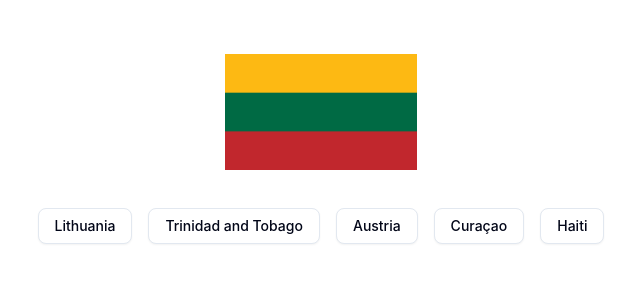
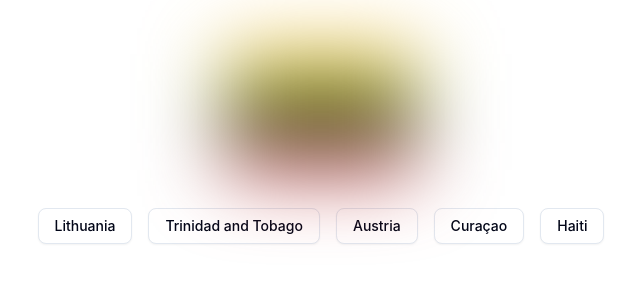
Before and after one commit to eyenalxai/geo-learn, a Next.js app: page /flags in a window 1280 px wide. Shown: the top 300 px of the page, without its empty margins (319-959 px from the left). Built offline with nearby package versions, Linux system fonts and the light colour scheme.

Commit message:
feat: add loading state for country flag image and improve image transition effects

```diff
--- a/src/app/flags/page.tsx
+++ b/src/app/flags/page.tsx
@@ -11,6 +11,7 @@ export default function Page() {
 	const queryClient = useQueryClient()
 
 	const [selectedCode, setSelectedCode] = useState<string | null>(null)
+	const [loadingImage, setLoadingImage] = useState(true)
 
 	const {
 		data: countries,
@@ -24,6 +25,7 @@ export default function Page() {
 	useEffect(() => {
 		if (selectedCode) {
 			const timer = setTimeout(() => {
+				setLoadingImage(true)
 				setSelectedCode(null)
 				queryClient.invalidateQueries({ queryKey: ["countries"] })
 			}, 750)
@@ -40,12 +42,21 @@ export default function Page() {
 
 	return (
 		<div className={cn("flex", "flex-col", "items-center")}>
-			<div className={cn("relative", "h-48", "w-48")}>
+			<div
+				className={cn(
+					"relative",
+					"h-48",
+					"w-48",
+					loadingImage && ["blur-2xl"],
+					"transition-[filter]"
+				)}
+			>
 				<Image
 					className={cn("object-contain")}
 					src={`/flags/${correctCountry.code.toLowerCase()}.webp`}
 					alt={"flag"}
 					fill
+					onLoadingComplete={() => setLoadingImage(false)}
 				/>
 			</div>
 			<div
```
